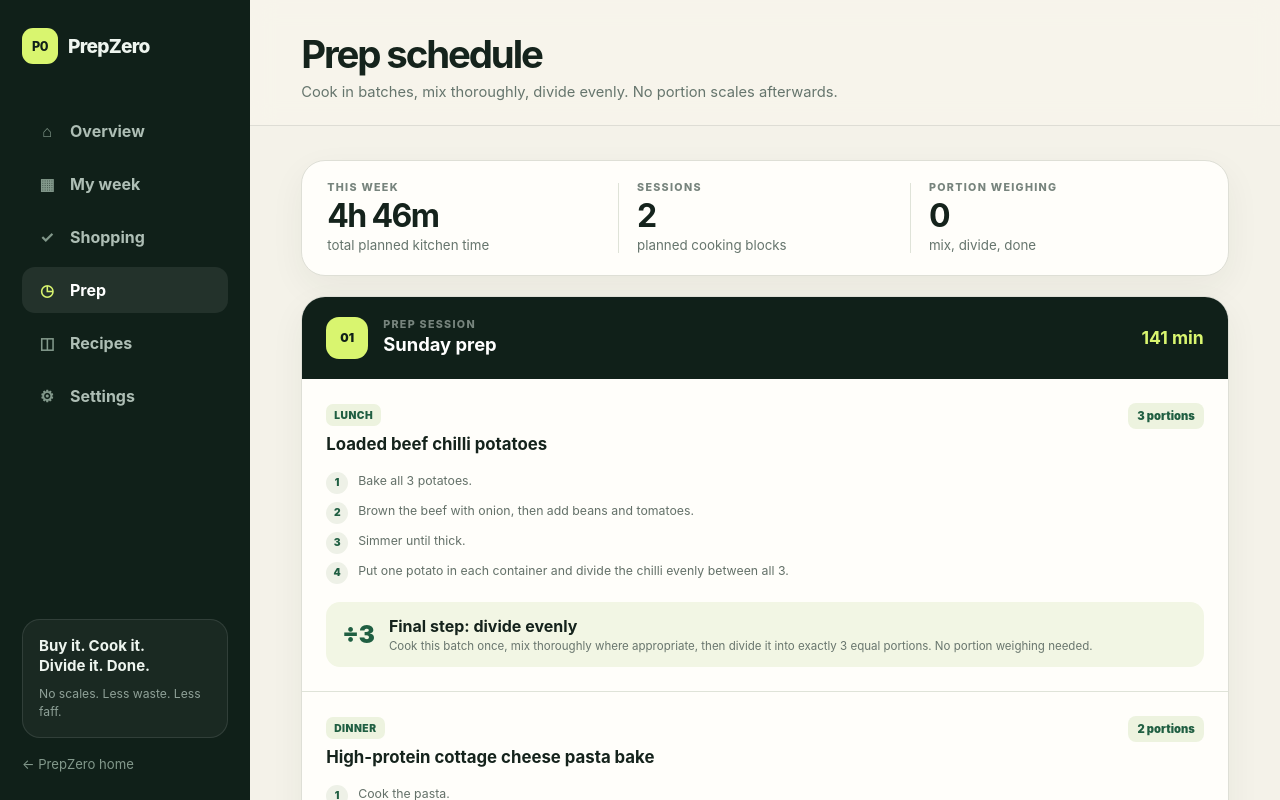
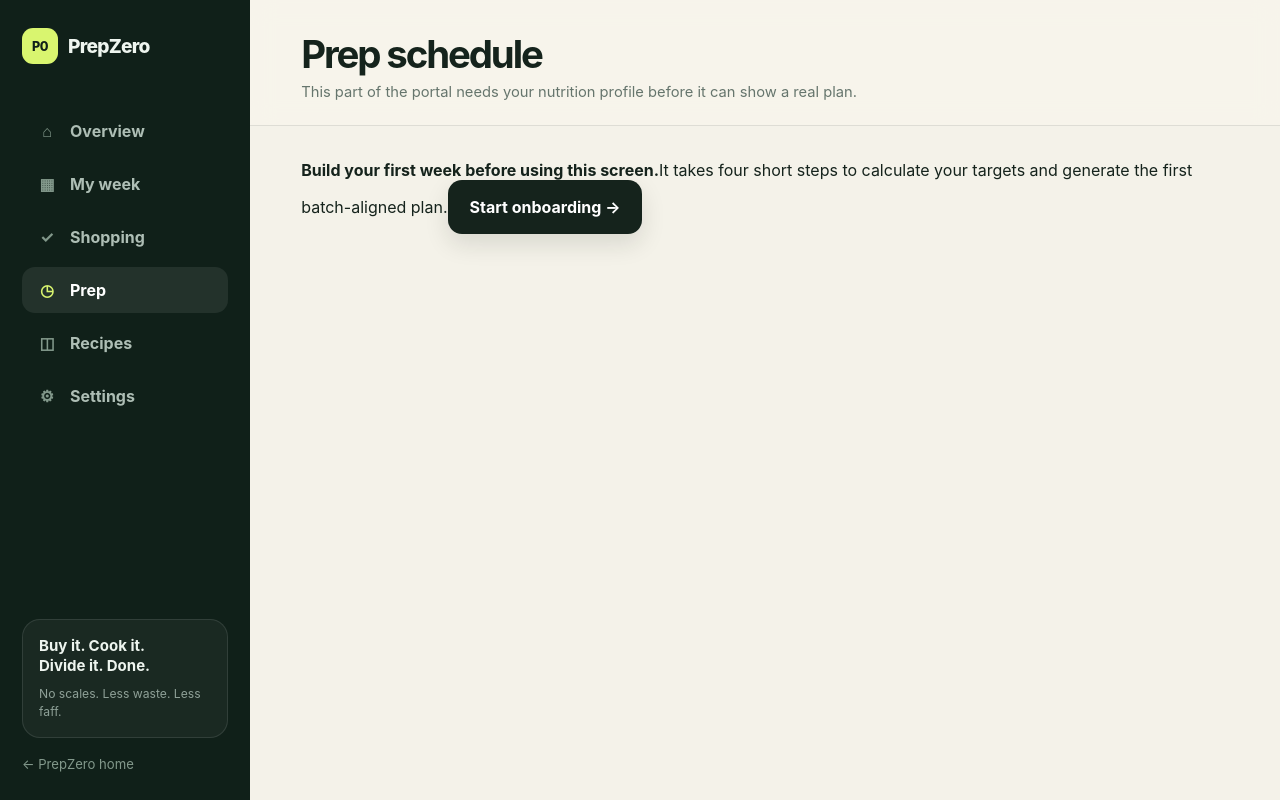
Before and after one commit to Ricas13/PrepZero, a Next.js app: page /prep in a window 1280 px wide. Shown: the top 800 px of the page. Built offline with nearby package versions, Linux system fonts and the light colour scheme.

Commit message:
Gate prep and align batch messaging

```diff
--- a/app/prep/page.tsx
+++ b/app/prep/page.tsx
@@ -1,21 +1,25 @@
 "use client";
 
 import { AppShell } from "../../components/app-shell";
+import { OnboardingRequired } from "../../components/onboarding-required";
 import { usePrepZero } from "../../components/use-prepzero";
 import { minutesLabel } from "../../lib/prepzero";
 
 export default function PrepPage() {
-  const { plan, hydrated } = usePrepZero();
+  const { plan, hydrated, onboarded } = usePrepZero();
   if (!hydrated) return <div className="portal-loading">Loading prep schedule…</div>;
+  if (!onboarded) return <OnboardingRequired title="Prep schedule" />;
 
   return (
-    <AppShell title="Prep schedule" subtitle="Cook in batches, mix thoroughly, divide evenly. No portion scales afterwards.">
+    <AppShell title="Prep schedule" subtitle="Cook each selected batch once, mix thoroughly where appropriate, and divide into exactly the portions used by this week.">
       <section className="prep-overview-card">
-        <div><span className="card-kicker">THIS WEEK</span><strong>{minutesLabel(plan.prepMinutes)}</strong><small>total planned kitchen time</small></div>
+        <div><span className="card-kicker">THIS WEEK</span><strong>{minutesLabel(plan.prepMinutes)}</strong><small>estimated total kitchen time</small></div>
         <div><span className="card-kicker">SESSIONS</span><strong>{plan.prep.length}</strong><small>planned cooking blocks</small></div>
+        <div><span className="card-kicker">EXTRA COOKED PORTIONS</span><strong>0</strong><small>every selected batch is fully allocated</small></div>
         <div><span className="card-kicker">PORTION WEIGHING</span><strong>0</strong><small>mix, divide, done</small></div>
       </section>
 
+      {plan.prep.length ? (
         <div className="prep-session-list">
           {plan.prep.map((session, sessionIndex) => (
             <section className="prep-session" key={session.title}>
@@ -25,11 +29,11 @@ export default function PrepPage() {
               </div>
               <div className="prep-recipes">
                 {session.recipes.map((item) => {
-                const recipe = plan.selectedRecipes.find((r) => r.name === item.name);
+                  const recipe = plan.selectedRecipes.find((candidate) => candidate.name === item.name);
                   return (
                     <article className="prep-recipe-card" key={item.name}>
                       <div className="prep-recipe-title"><div><span className="meal-type-badge">{recipe?.category || "meal"}</span><h3>{item.name}</h3></div><span className="portion-badge">{item.portions} portions</span></div>
-                    {recipe && <ol>{recipe.method.map((step, i) => <li key={i}><span>{i + 1}</span>{step}</li>)}</ol>}
+                      {recipe && <ol>{recipe.method.map((step, index) => <li key={index}><span>{index + 1}</span>{step}</li>)}</ol>}
                       <div className="divide-callout"><span className="divide-big">÷{item.portions}</span><div><strong>Final step: divide evenly</strong><p>{item.instruction} No portion weighing needed.</p></div></div>
                     </article>
                   );
@@ -38,6 +42,7 @@ export default function PrepPage() {
             </section>
           ))}
         </div>
+      ) : <div className="empty-state"><strong>No compatible prep schedule.</strong><span>Review your plan warnings or food exclusions.</span></div>}
 
       <section className="prep-tip"><strong>One practical rule</strong><p>For mixed dishes, stir the finished batch thoroughly before portioning. For large discrete ingredients, distribute those evenly first, then split the sauce, rice or vegetables between containers.</p></section>
     </AppShell>
```
Lines whose indentation alone changed are shown as unchanged.
